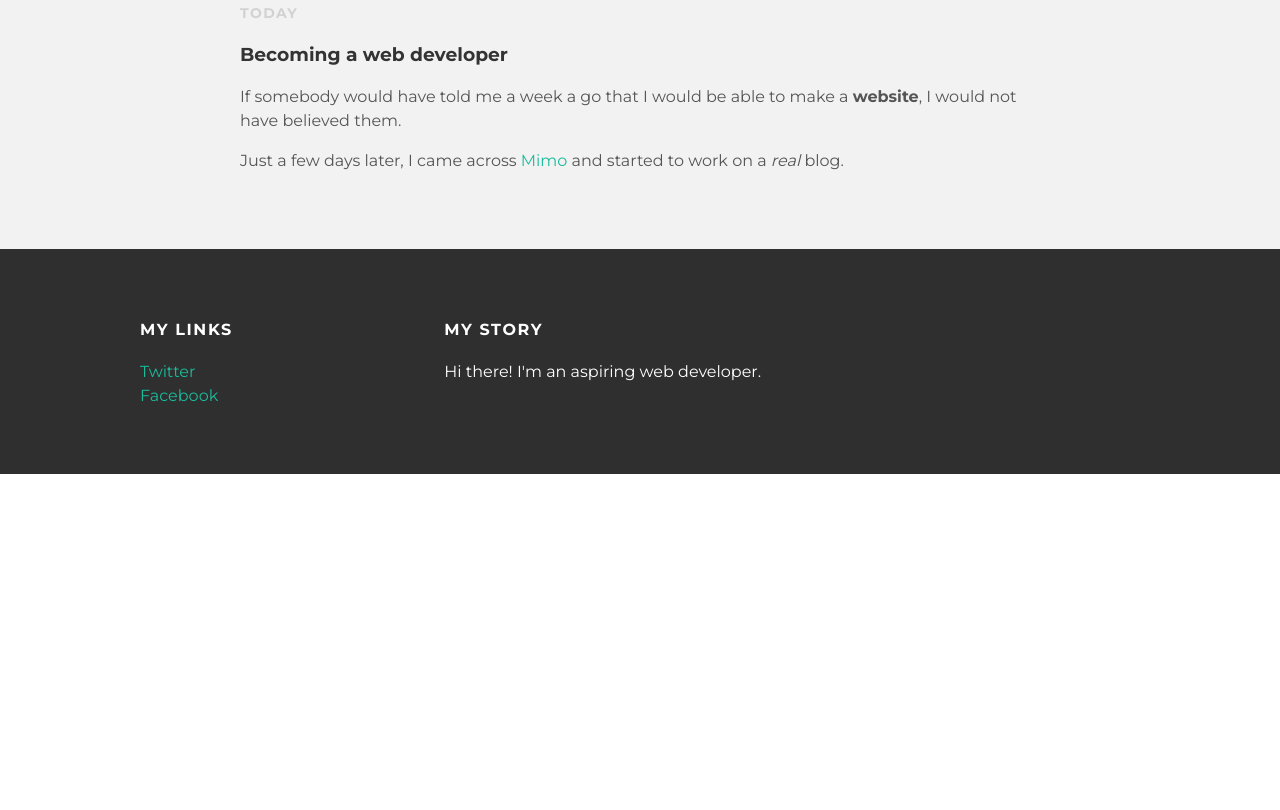
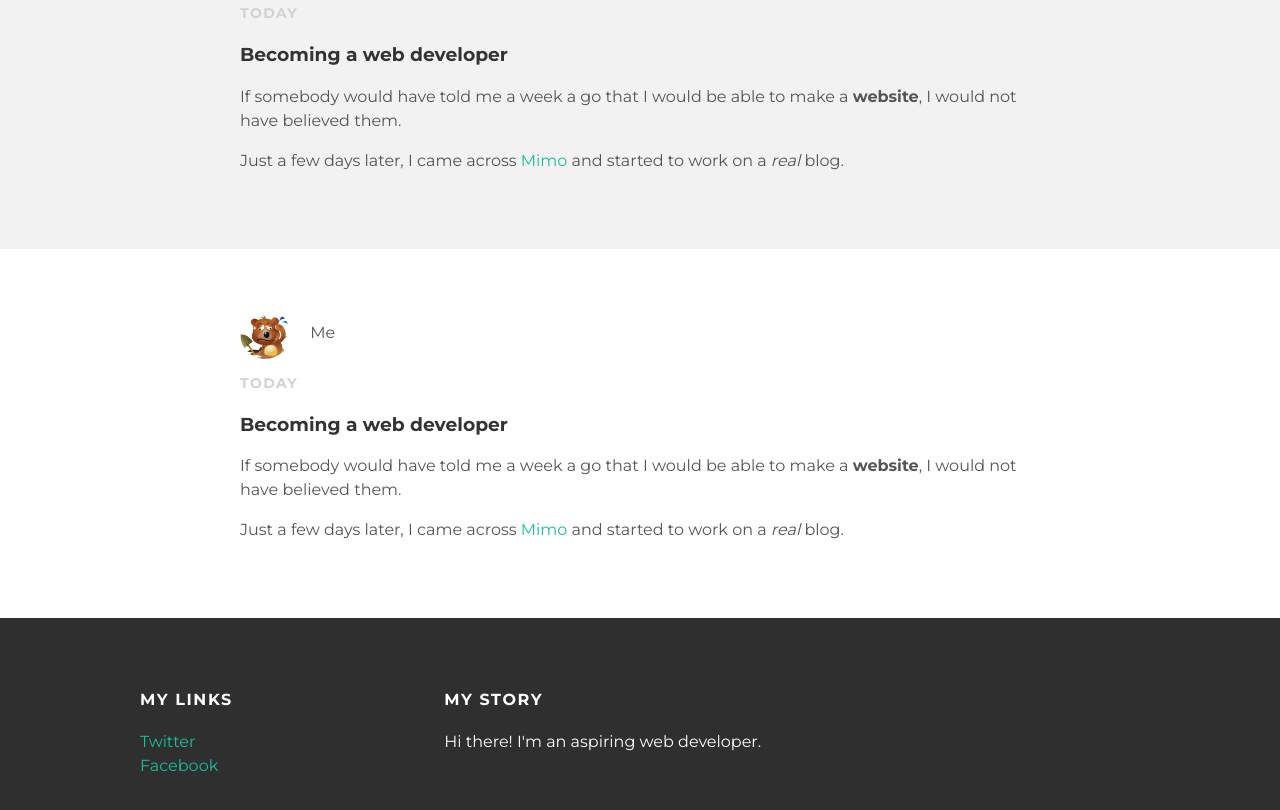
Before and after one commit to deyagohary/deyagohary.github.io, a plain HTML site: page index.html in a window 1280 px wide. Shown: the part 640-1450 px from the top of the page. Before the commit the page ends 1114 px from the top, so only its background shows below. Drawn offline with Linux system fonts and the light colour scheme.

Commit message:
Update index.html

```diff
--- a/index.html
+++ b/index.html
@@ -63,6 +63,25 @@
         </div>
       </div>                               <!--THE SECOND POST-->
 
+
+      <div class="post-container">        <!--THE THIRD POST-->
+        <div class="post">
+          <div class="post-author">
+            <img src="me.png">
+            <span>Me</span>
+          </div>
+          <p class="post-date">Today<p>
+            <h3 class="post-title">Becoming a web developer</h3>
+            <div class="post-content">
+              <p>If somebody would have told me a week a go that I would
+                be able to make a <strong>website</strong>, I would not have believed them.</p>
+                <p>Just a few days later, I came across <a href="https://getmimo.com">Mimo</a> and started to
+                  work on a <em>real</em> blog.</p>
+            </div>
+        </div>
+      </div>                               <!--THE THIRD POST-->
+
+
     </div>
 <!--CONTENT CONTENT CONTENT CONTENT CONTENT CONTENT CONTENT CONTENT CONTENT-->
 
```
